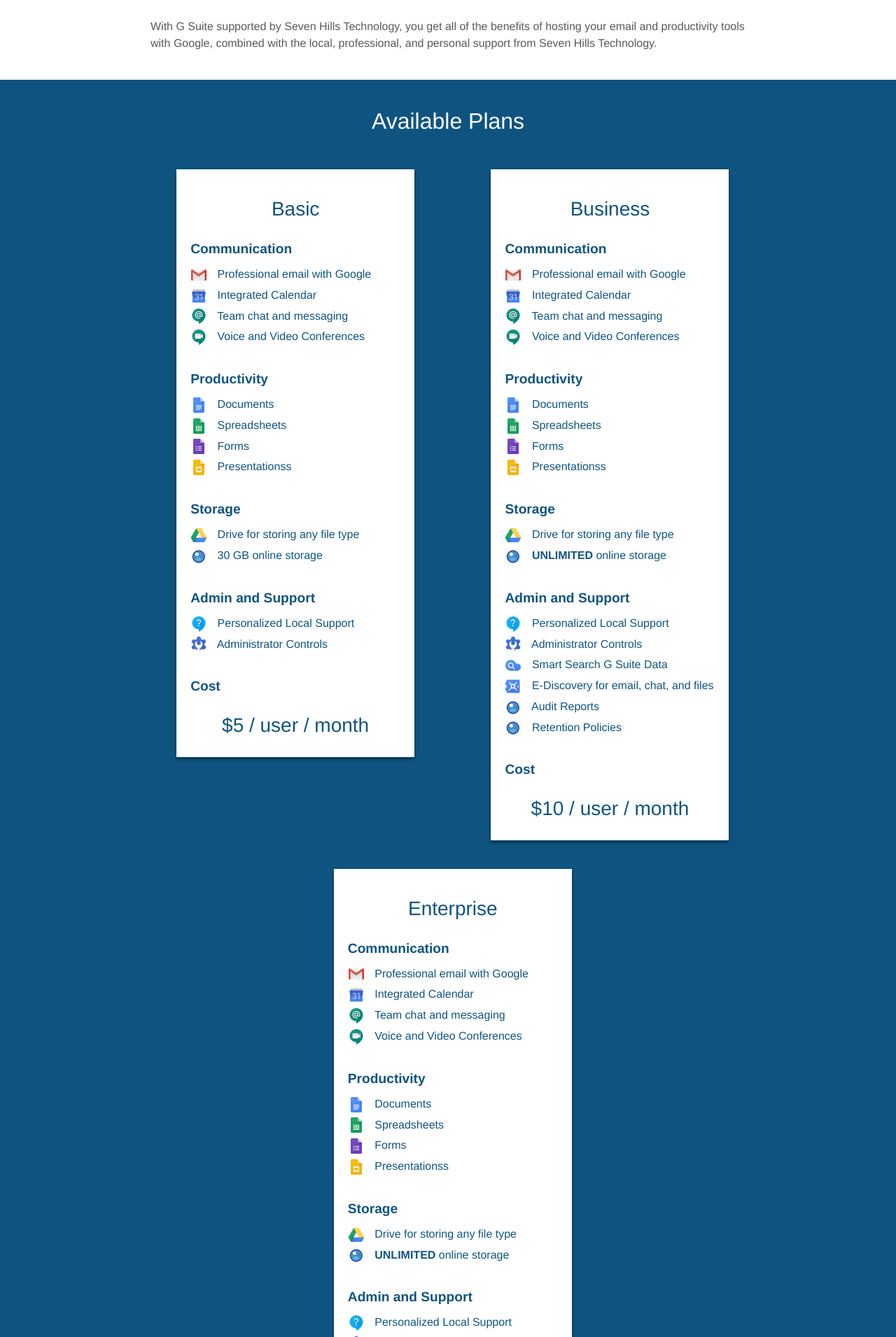
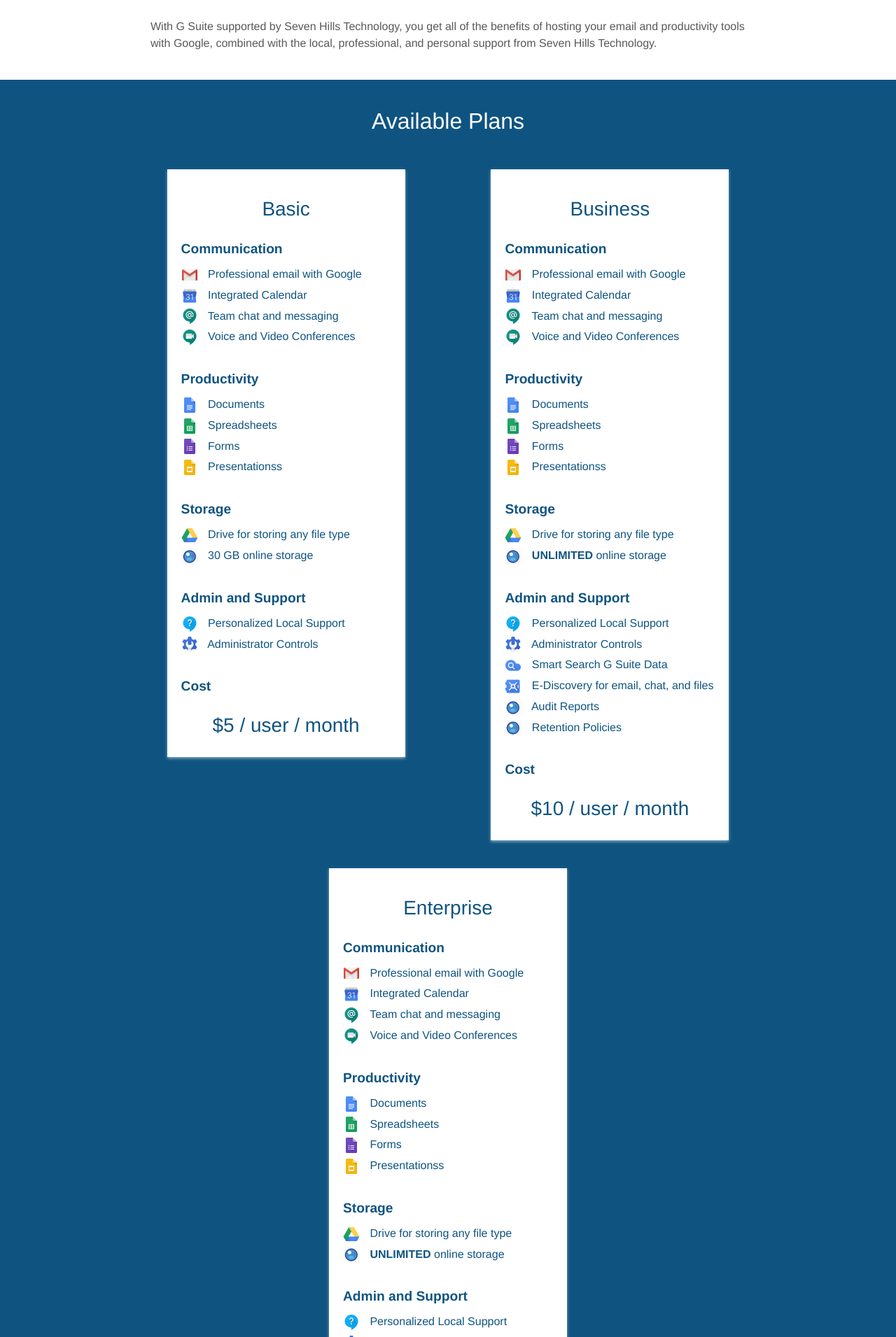
Before and after one commit to seven-hills-technology/seven-hills-technology.github.io, a Jekyll site: the page built from gsuite.md, in a window 1280 px wide. Shown: the part 495-2406 px from the top of the page at 70% size. Built offline with Jekyll 4.4.1, drawn with Linux system fonts in a browser that asks for light colours; nearby versions of some CDN libraries; some of the changed text lies outside the part shown.

Commit message:
Update various pages

```diff
--- a/_layouts/default.html
+++ b/_layouts/default.html
@@ -80,7 +80,7 @@
         <!-- <div class="git-text">
             Interested in a quick conversation? We're here to help.
         </div> -->
-        <a class="git-button" href="https://app.hubspot.com/meetings/bradgardner/1-hour-consultation" target="_blank">Schedule now</a>
+        <a class="git-button" href="https://app.hubspot.com/meetings/bradgardner/1-hour-consultation" target="_blank">Schedule Now</a>
     </section>
 <footer class="sh-footer">
     <div class="map"></div>
--- a/gsuite.md
+++ b/gsuite.md
@@ -15,7 +15,6 @@
 <section class="sh-g-suite sh-dark-band">
     <h2>Available Plans</h2>
     <div class="sh-product-list">
-        <a>
         <div class="sh-product">
             <h3>Basic</h3>
             <h4>Communication</h4>
@@ -45,7 +44,6 @@
             <h4>Cost</h4>
             <h3>$5 / user / month</h3>
         </div>
-        </a><a>
         <div class="sh-product">
             <h3>Business</h3>
             <h4>Communication</h4>
@@ -79,7 +77,6 @@
             <h4>Cost</h4>
             <h3>$10 / user / month</h3>
         </div>
-        </a><a>
         <div class="sh-product">
             <h3>Enterprise</h3>
             <h4>Communication</h4>
@@ -117,6 +114,5 @@
             <h4>Cost</h4>
             <h3>$25 / user / month</h3>
         </div>
-        </a>
     </div>
 </section>
--- a/main.scss
+++ b/main.scss
@@ -823,17 +823,19 @@
         border-radius: 3px;
         color: #fff;
         text-decoration: none;
+        transition: 0.45s;
+
+        &:visited {
+            color: #fff;
+            text-decoration: none;
+        }
 
 
         &:hover {
             color: $brand-1;
             background-color: #fff;
             text-decoration: none;
-            transition: 1s;
-        }
-        &:visited {
-            color: $brand-1;
-            text-decoration: none;
+            transition: 0.45s;
         }
     }
 }
@@ -1017,25 +1019,23 @@
             color: $brand-1;
             display: flex;
             flex-direction: column;
-            justify-content: center;
+            height: 100%;
 
             max-width: 425px;
             min-width: 340px;
 
             padding: 20px;
-            box-shadow: 0 2px 4px 0 rgba(0, 0, 0, 0.5);
+            box-shadow: 0 2px 4px 0 rgba(255, 255, 255, 0.5);
             margin-top: 20px;
             margin-bottom: 20px;
             margin-left: 2%;
             margin-right: 2%;
-            border-bottom: 1px solid $brand-1;
             transition: 0.5s;
             background-size: 100% 100%;
             background-color: #fff;
 
             &:hover {
-                box-shadow: 0 2px 4px 0 rgba(0, 0, 0, 0.9);
-                background-color: rgb(194, 231, 248);
+                box-shadow: 0 2px 4px 0 rgba(255, 255, 255, 0.9);
 
                 .sh-button {
                     transition: 0.5s;
@@ -1085,12 +1085,6 @@
             .sh-list-image {
                 width: 24px;
                 height: 24px;
-            }
-
-            @media(max-width: 364px) {
-                & {
-                    height: 700px;
-                }
             }
         }
     }
```
Also changed, not shown: _layouts/home.html (+8 -0 lines), partnerships.md (+1 -1 lines).
